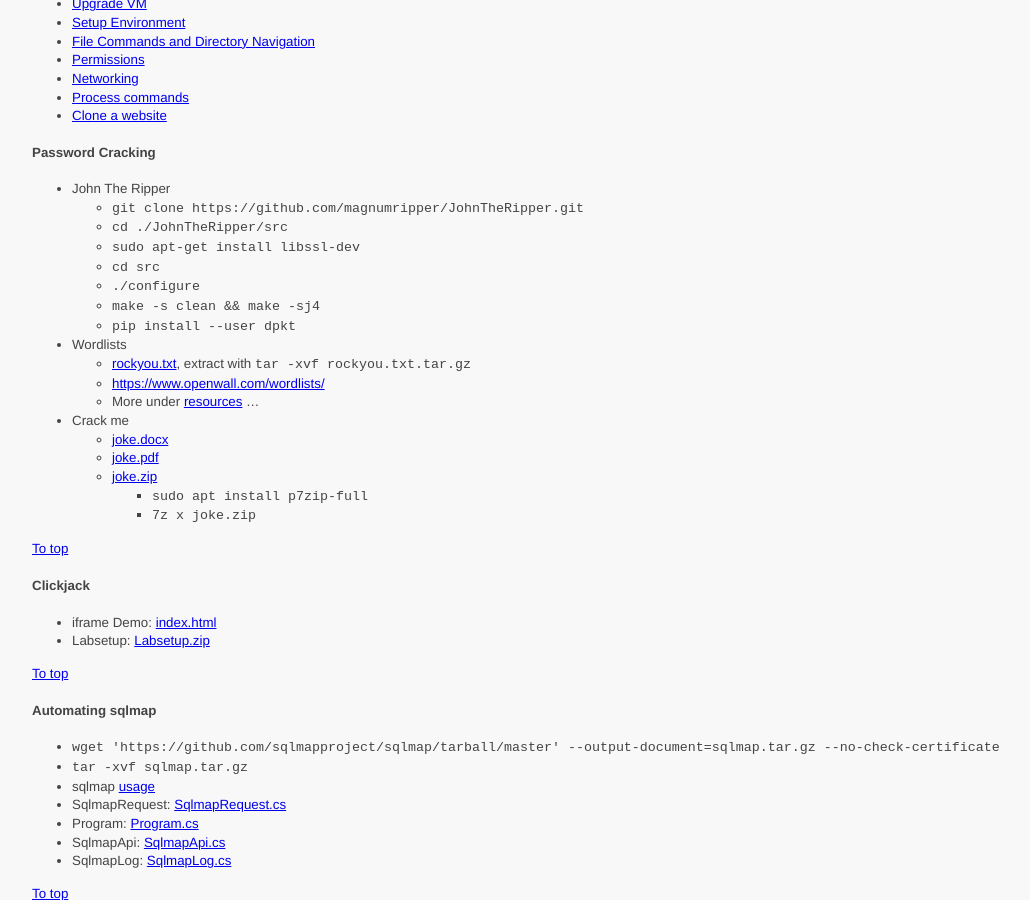
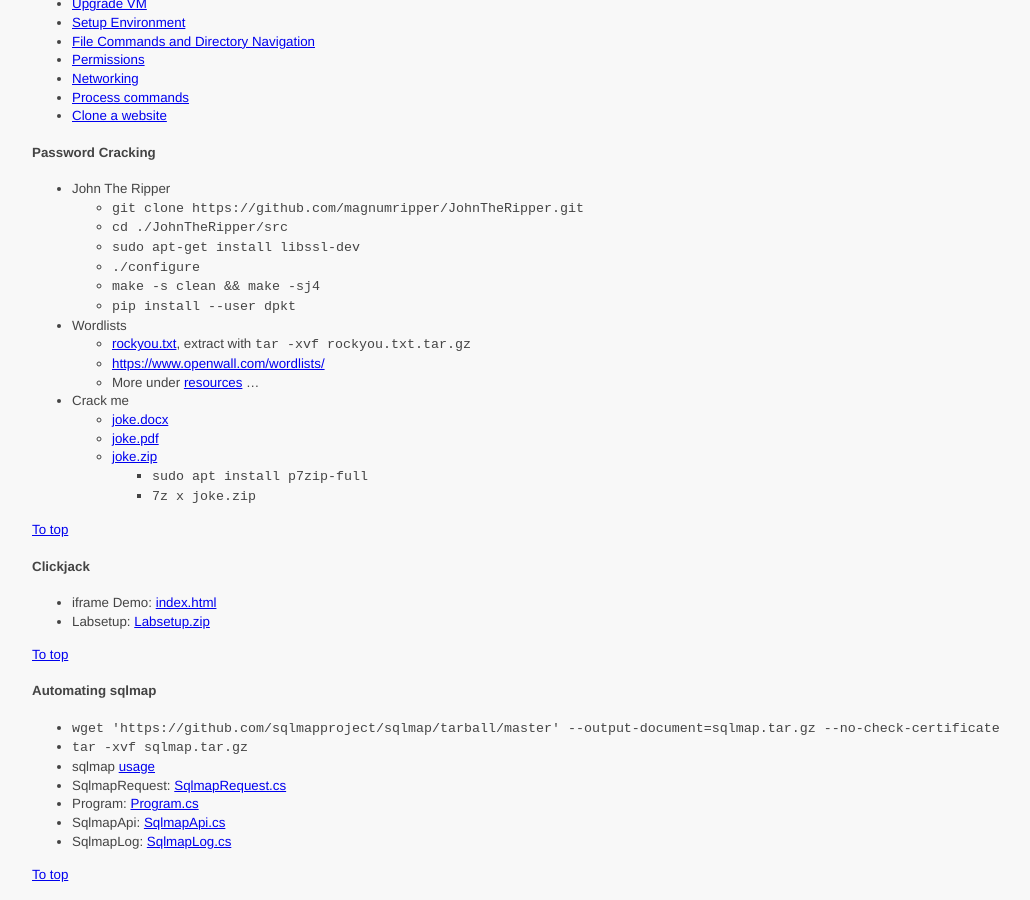
Before and after one commit to ycpcs/cs335-spring2025, a Jekyll site: the page built from notes/index.md, in a window 1280 px wide and 900 px high, scrolled down 432 px. Shown: the whole window, without its empty margins (68-1098 px from the left). Built offline with Jekyll 4.4.1, drawn with Linux system fonts in a browser that asks for light colours.

Commit message:
fix steps

````diff
--- a/notes/index.md
+++ b/notes/index.md
@@ -36,7 +36,6 @@ This page contains links to notes and code snippets.
   - ```git clone https://github.com/magnumripper/JohnTheRipper.git```
   - ```cd ./JohnTheRipper/src```
   - ```sudo apt-get install libssl-dev```
-  - ```cd src```
   - ```./configure```
   - ```make -s clean && make -sj4```
   - ```pip install --user dpkt```
````
